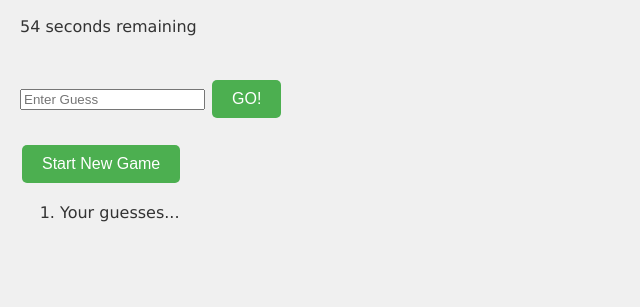
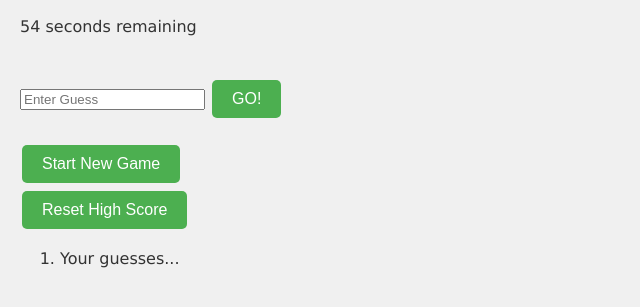
Before and after one commit to RalphsCode/Lesson19_Assignment5, a Flask app: template templates/game.html in a window 1280 px wide. Shown: the part 176-483 px from the top of the page, without its empty margins (0-640 px from the left). Run offline with Flask 3, Linux system fonts and the light colour scheme; the template is opened without the code that fills it, so the values that code supplies are empty.

Commit message:
added a High Score reset button functionality, added a trim and toLowerCase method to the guess string. Has API sending the High Score to the Server.

```diff
--- a/app.py
+++ b/app.py
@@ -30,3 +30,8 @@ def process_guess():
     board = session['boggle_board']
     output = boggle_game.check_valid_word(board, guess)
     return jsonify({'result': output})
+
+@app.route('/high_score', methods=['POST'])
+def high_score():
+    received_data = request.get_json()
+    return "Data received successfully!"
--- a/static/app.js
+++ b/static/app.js
@@ -8,13 +8,25 @@ gameTimer()
 const guessForm = document.getElementById("guessForm");
 guessForm.addEventListener("submit", processForm);
 
-// Set the initiel High Score mark on the game page
+// Create an event listener for the Reset High Score button on the game page
+const resetScore = document.getElementById("resetHighScore");
+resetScore.addEventListener("click", resetHighScore);
+
+// Set the initial High Score mark on the game page
 const legacyHighScore = document.getElementById("highScore");
 const currentHighScore = localStorage.getItem('highScore')
 if (currentHighScore) {
     legacyHighScore.innerHTML = currentHighScore
 } else {
     legacyHighScore.innerHTML = '0'
+}
+
+// Reset the High Score
+function resetHighScore(event) {
+    // event.preventDefault();
+    localStorage.setItem('highScore', 0);
+    console.log('High Score has been RESET to 0');
+    $('#highScore').text(0)
 }
 
 
@@ -24,7 +36,7 @@ function processForm(event) {
     Reset the input box.*/
     event.preventDefault();
     // use jQuery to get the input value, and strip any spaces
-    const guessValue = $('#guess').val().trim();
+    const guessValue = $('#guess').val().toLowerCase().trim();
     // Clear the input, and make focus
     $('#guess').val('').focus()
     // Send the guess to get checked
@@ -92,6 +104,8 @@ function gameTimer() {
         timerElement.textContent = "Time's up!";
         const removeGuessForm = document.getElementById("guessForm");
         removeGuessForm.remove();
+        const resp = axios.post('/high_score', JSON.stringify(localStorage.getItem('highScore')), {headers: { 'Content-Type': 'application/json' }})
+        console.log('high_score sent to server. Response:', resp.data)
         }
     }, 1000); // Call the function every second
 }  // END gameTimer()
--- a/templates/game.html
+++ b/templates/game.html
@@ -34,6 +34,10 @@ Ralph's Boggle Game
 <form action="/run_boggle_game">
     <button type="submit">Start New Game</button>
 </form>
+<!-- Reset High Score button -->
+<form>
+    <button type="button" id="resetHighScore">Reset High Score</button>
+</form>
 <!-- Display the user's guesses -->
 <ol>
     <li>Your guesses...</li>
```
